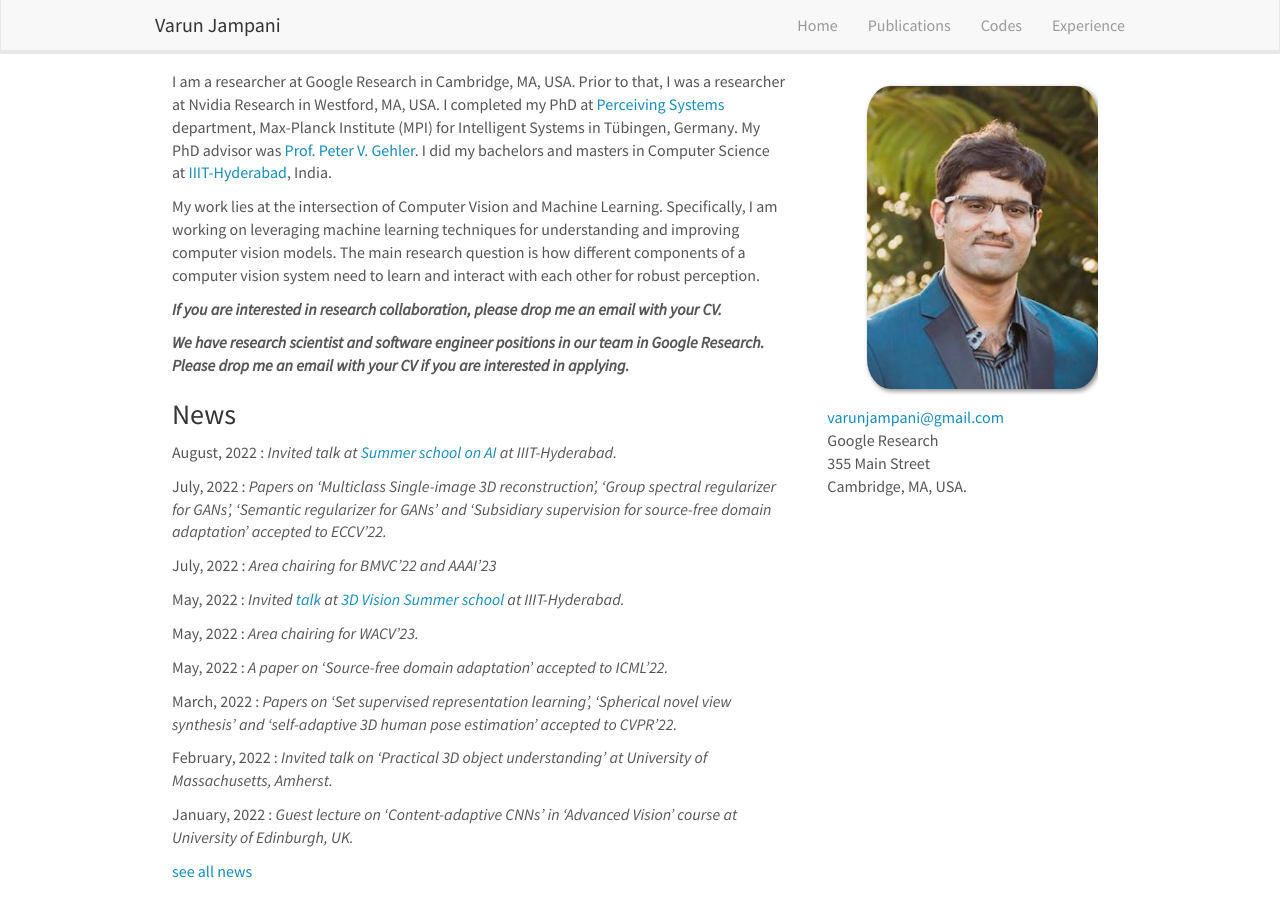
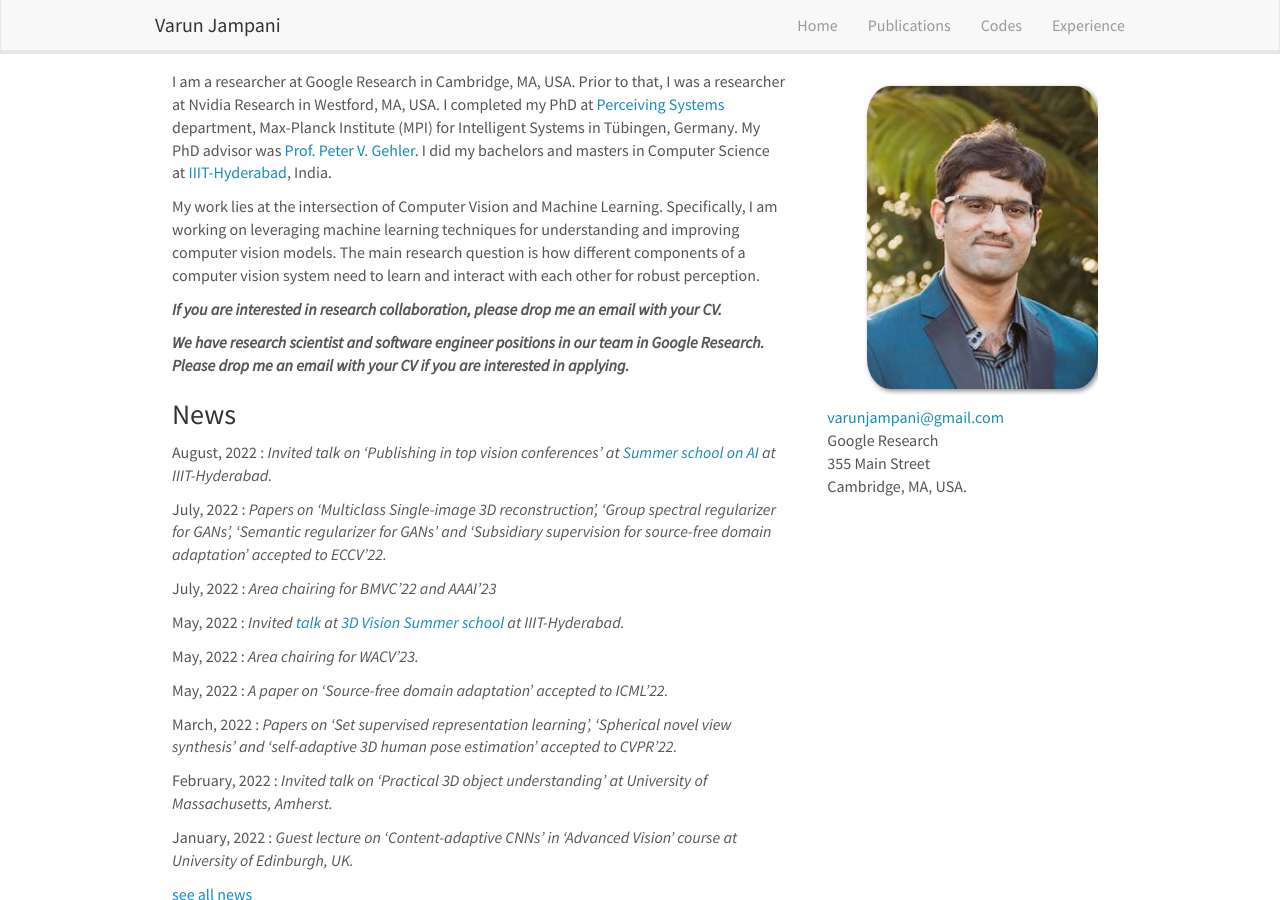
Before and after one commit to varunjampani/varunjampani.github.io, a Jekyll site: the page built from _pages/home.md, in a window 1280 px wide and 900 px high. Built offline with Jekyll 4.4.1, drawn with Linux system fonts in a browser that asks for light colours; nearby versions of some CDN libraries.

Commit message:
Update news.yml

```diff
--- a/_data/news.yml
+++ b/_data/news.yml
@@ -1,5 +1,5 @@
 - date: August, 2022
-  headline: Invited talk at <a href="https://cvit.iiit.ac.in/summerschool2022/">Summer school on AI</a> at IIIT-Hyderabad.
+  headline: Invited talk on 'Publishing in top vision conferences' at <a href="https://cvit.iiit.ac.in/summerschool2022/">Summer school on AI</a> at IIIT-Hyderabad.
 
 - date: July, 2022
   headline: Papers on 'Multiclass Single-image 3D reconstruction', 'Group spectral regularizer for GANs', 'Semantic regularizer for GANs' and 'Subsidiary supervision for source-free domain adaptation' accepted to ECCV'22.
```
